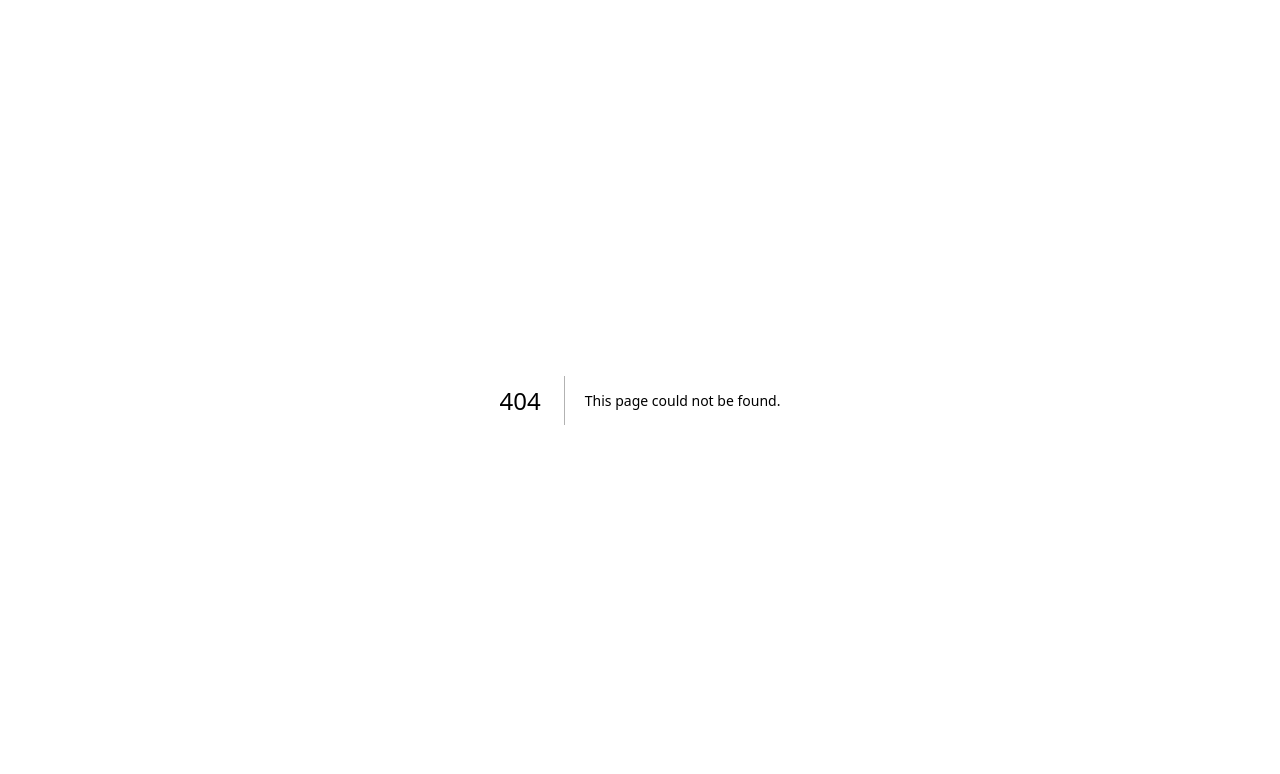
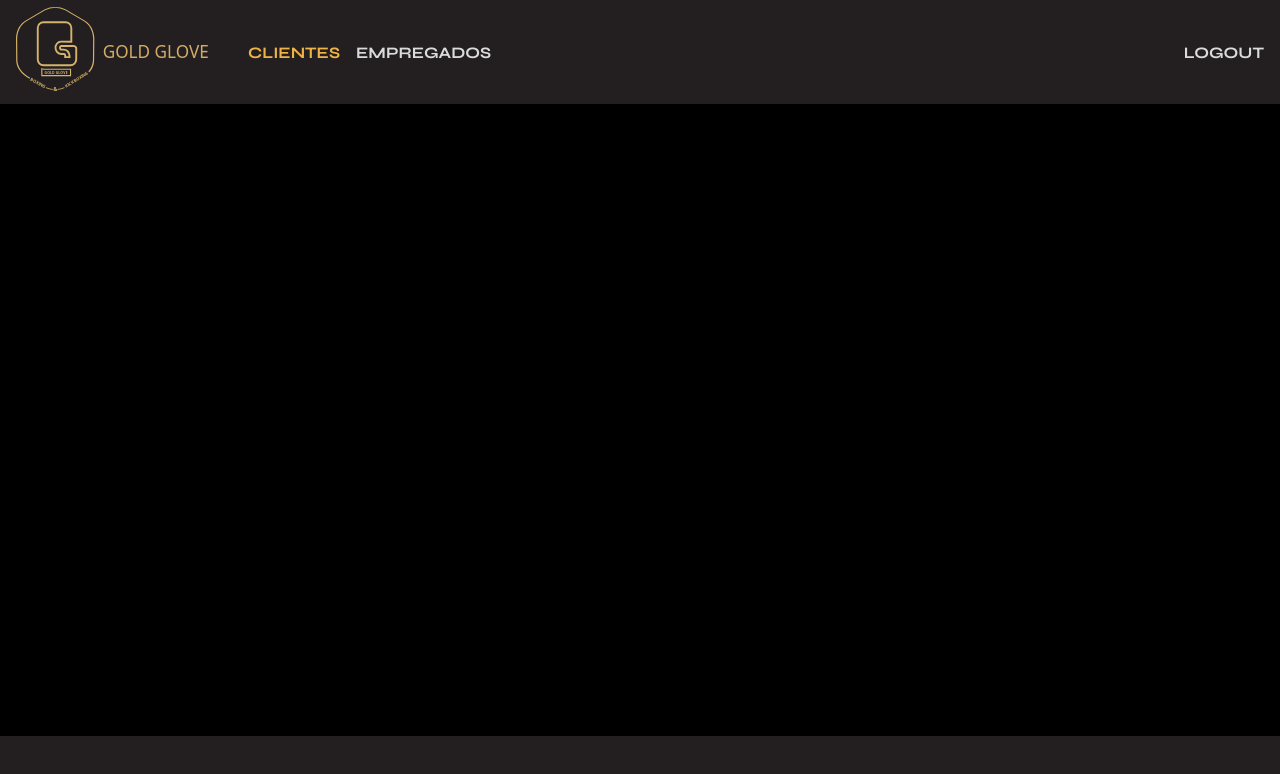
Before and after one commit to rookie2675/gold-glove, a Next.js app in the folder back-office/: page /customers in a window 1280 px wide. Before the commit this address had no page. Shown: the top 774 px of the page. Built offline with nearby package versions, Linux system fonts and the light colour scheme.

Commit message:
Created the Header and the Footer
Created a new Header component with the logo with text and navigation links.
Created an empty footer to provide structure.

```diff
--- /dev/null
+++ b/back-office/app/components/Footer/Footer.module.css
@@ -0,0 +1,4 @@
+.footer {
+    min-height: 64px;
+    background-color: var(--charcoal);
+}
--- /dev/null
+++ b/back-office/app/components/Footer/Footer.tsx
@@ -0,0 +1,6 @@
+import { JSX } from 'react';
+import styles from './Footer.module.css';
+
+export default function Footer(): JSX.Element {
+    return <footer className={styles.footer}></footer>;
+}
--- /dev/null
+++ b/back-office/app/components/Header/Header.module.css
@@ -0,0 +1,43 @@
+.header {
+    font-weight: bold;
+    padding-left: 1rem;
+    padding-right: 1rem;
+    background-color: var(--charcoal);
+}
+
+.logoContainer {
+    margin-right: 2rem;
+}
+
+.headerContent {
+    display: flex;
+    align-items: center;
+}
+
+.navigationLinksContainer {
+    display: flex;
+    gap: 1rem;
+}
+
+.logoutContainer {
+    display: flex;
+    margin-left: auto;
+    justify-content: right;
+}
+
+.navLink {
+    transition: color 0.2s ease;
+}
+
+.active {
+    color: #eeb348;
+}
+
+.navLink:hover,
+.logoutLink:hover {
+    color: #eeb348;
+}
+
+.logoutLink {
+    transition: color 0.2s ease;
+}
--- /dev/null
+++ b/back-office/app/components/Header/Header.tsx
@@ -0,0 +1,50 @@
+'use client';
+
+import Link from 'next/link';
+import { usePathname } from 'next/navigation';
+import Image from 'next/image';
+import styles from './Header.module.css';
+import { JSX } from 'react';
+
+function isPathActive(pathname: string, path: string): boolean {
+    return pathname === path;
+}
+
+export default function Header(): JSX.Element {
+    const pathname: string = usePathname();
+
+    return (
+        <header className={styles.header}>
+            <div className={styles.headerContent}>
+                <div className={styles.logoContainer}>
+                    <Link href={'/'}>
+                        <Image src="/logo-with-text.svg" alt="Gym Logo" width={200} height={100} />
+                    </Link>
+                </div>
+
+                <nav className={styles.navigationLinksContainer}>
+                    <Link
+                        href="/customers"
+                        className={styles.navLink + (isPathActive(pathname, '/customers') ? ' ' + styles.active : '')}
+                        aria-current={isPathActive(pathname, '/customers') ? 'page' : undefined}
+                    >
+                        CLIENTES
+                    </Link>
+                    <Link
+                        href="/employees"
+                        className={styles.navLink + (isPathActive(pathname, '/employees') ? ' ' + styles.active : '')}
+                        aria-current={isPathActive(pathname, '/employees') ? 'page' : undefined}
+                    >
+                        EMPREGADOS
+                    </Link>
+                </nav>
+
+                <div className={styles.logoutContainer}>
+                    <Link href="/logout" className={styles.logoutLink} aria-label="Logout">
+                        LOGOUT
+                    </Link>
+                </div>
+            </div>
+        </header>
+    );
+}
--- /dev/null
+++ b/back-office/app/customers/page.tsx
@@ -0,0 +1,5 @@
+import { JSX } from 'react';
+
+export default function CustomersPage(): JSX.Element {
+    return <></>;
+}
--- /dev/null
+++ b/back-office/app/employees/page.tsx
@@ -0,0 +1,5 @@
+import { JSX } from 'react';
+
+export default function EmployeesPage(): JSX.Element {
+    return <></>;
+}
--- a/back-office/app/globals.css
+++ b/back-office/app/globals.css
@@ -1,17 +1,22 @@
 :root {
-    --background: #231f20;
-    --foreground: #dbdbdb;
+    --gold: #eeb348;
+    --white: #dbdbdb;
+    --black: #000000;
+    --charcoal: #231f20;
+    --light-gold: #ffe9c1;
 }
 
 html,
 body {
-    max-width: 100vw;
-    overflow-x: hidden;
+    height: 100%;
 }
 
 body {
-    color: var(--foreground);
-    background: var(--background);
+    display: flex;
+    flex-direction: column;
+
+    color: var(--white);
+    background: var(--black);
 }
 
 * {
@@ -20,6 +25,10 @@ body {
     margin: 0;
 }
 
+main {
+    flex: 1;
+}
+
 a {
     color: inherit;
     text-decoration: none;
--- a/back-office/app/layout.tsx
+++ b/back-office/app/layout.tsx
@@ -1,6 +1,8 @@
 import type { Metadata } from 'next';
 import { Syne } from 'next/font/google';
 import './globals.css';
+import Header from './components/Header/Header';
+import Footer from './components/Footer/Footer';
 
 const syne = Syne({});
 
@@ -12,7 +14,11 @@ export const metadata: Metadata = {
 export default function RootLayout({ children }: Readonly<{ children: React.ReactNode }>) {
     return (
         <html lang="en">
-            <body className={syne.className}>{children}</body>
+            <body className={syne.className}>
+                <Header />
+                <main>{children}</main>
+                <Footer />
+            </body>
         </html>
     );
 }
--- a/back-office/app/page.tsx
+++ b/back-office/app/page.tsx
@@ -1,5 +1,5 @@
 import { JSX } from 'react';
 
 export default function Home(): JSX.Element {
-    return <h1>Hello World</h1>;
+    return <></>;
 }
```
